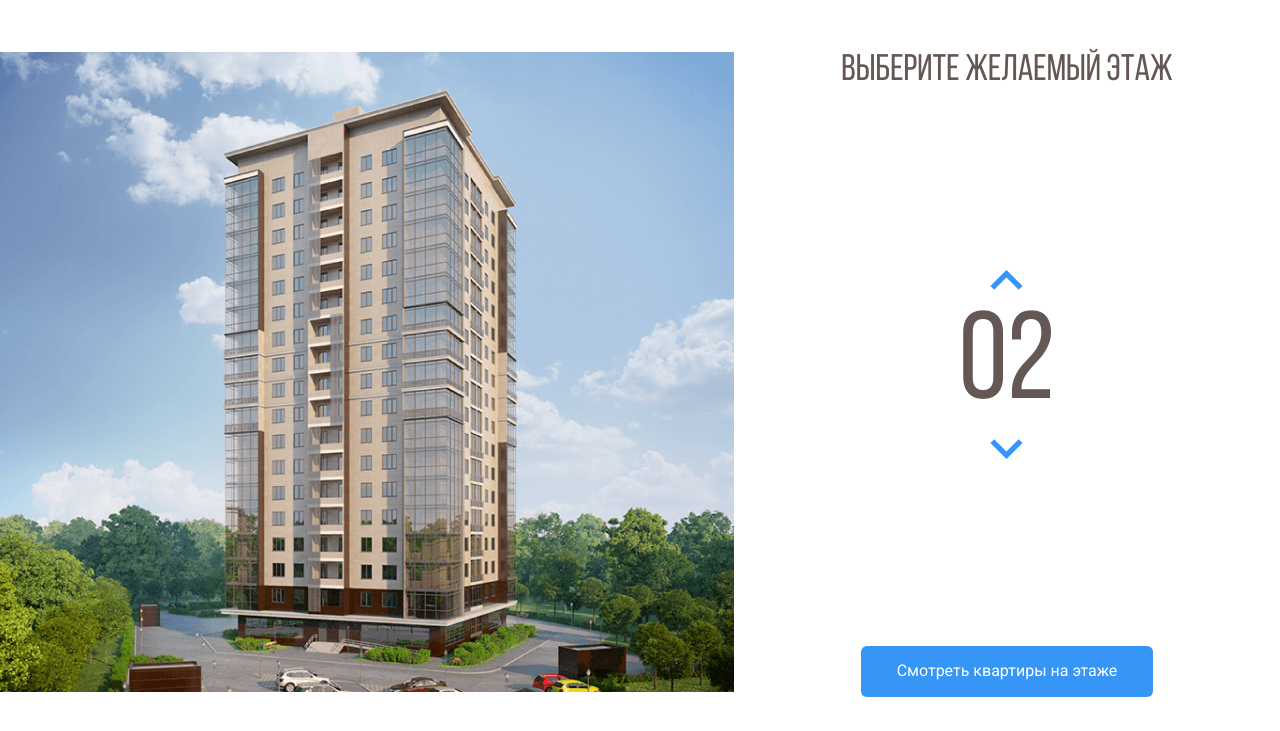
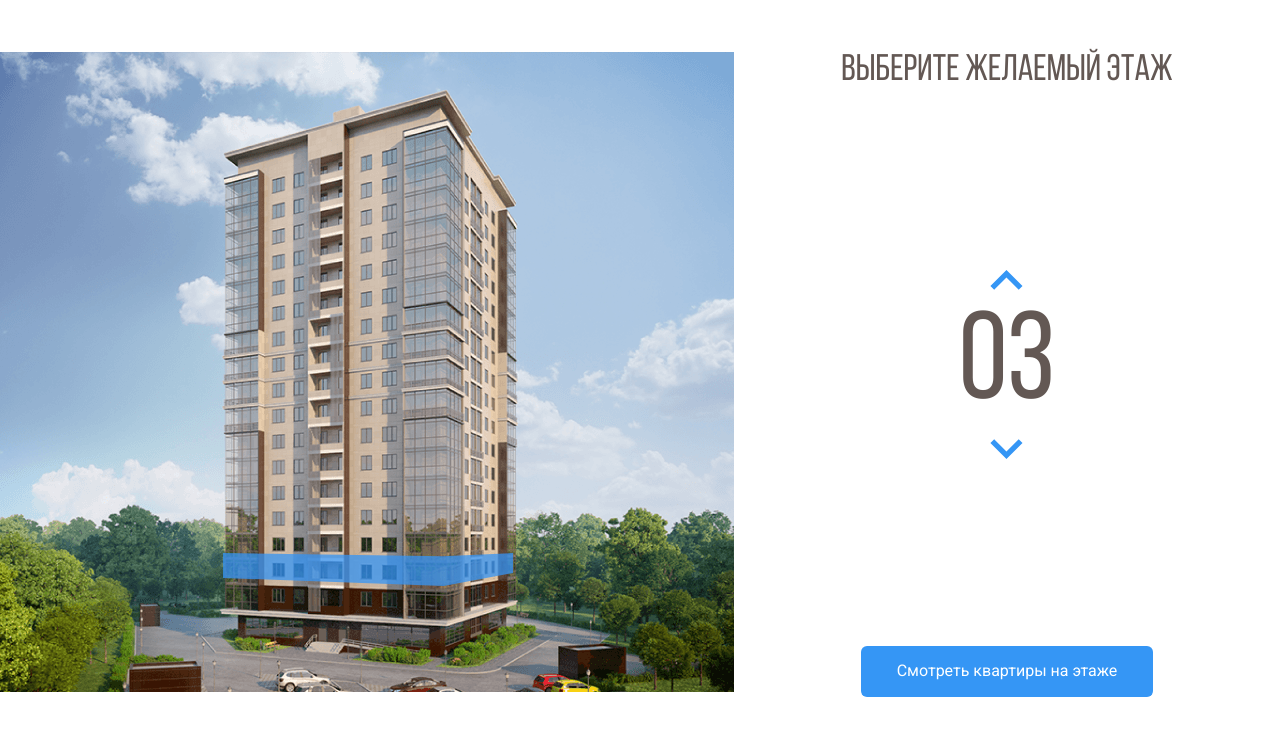
Before and after one commit to nichtiak/Melodi, a plain HTML site: page index.html in a window 1280 px wide. Both pictures are taken after a click on the button 1006 px from the left and 351 px from the top of the page. Shown: the part 69-800 px from the top of the page. Drawn offline with nearby package versions, Linux system fonts and the light colour scheme.

Commit message:
Add files via upload

```diff
--- a/css/style.css
+++ b/css/style.css
@@ -68,7 +68,7 @@ body {
     color: #fff;
 }
 .main {
-    min-width: 1280px;
+    max-width: 1280px;
     margin: auto;
     padding-top: 54px;
     display: flex;
@@ -86,6 +86,9 @@ body {
     cursor: pointer;
 }
 .home-image path:hover {
+    opacity: 1;
+}
+path.current-floor {
     opacity: 1;
 }
 .counter-group {
--- a/index.html
+++ b/index.html
@@ -8,8 +8,8 @@
     <link rel="preconnect" href="https://fonts.googleapis.com">
     <link rel="preconnect" href="https://fonts.gstatic.com" crossorigin>
     <link href="https://fonts.googleapis.com/css2?family=Roboto:wght@400;700&display=swap" rel="stylesheet">
+    <link rel="stylesheet" href="css/normalize.css">
     <link rel="stylesheet" href="css/style.css">
-    <link rel="stylesheet" href="css/normalize.css">
     <title>ЖК Мелодия</title>
 </head>
 
@@ -53,33 +53,41 @@
                     </pattern>
                     <image id="image0" width="740" height="640" xlink:href="img/home.png" />
                 </defs>
-                <path d="M222 527L442.8 535L512 521.3V543L443.5 562.7L222 551.7V527Z" fill="#3595F6"
+                <path data-floor="02" d="M222 527L442.8 535L512 521.3V543L443.5 562.7L222 551.7V527Z" fill="#3595F6"
                     fill-opacity="0.75" />
-                <path d="M223 526V501L443.3 504.3L513 501V521L443.7 534L223 526Z" fill="#3595F6" fill-opacity="0.75" />
-                <path d="M223 500V475H444H513V498L445 505L223 500Z" fill="#3595F6" fill-opacity="0.75" />
-                <path d="M223 476V451L444.3 447.3L512 454V476H444" fill="#3595F6" fill-opacity="0.75" />
-                <path d="M223 450V424L444.5 420.7L513 431.7V453L444 446.3L223 450Z" fill="#3595F6"
+                <path data-floor="03" d="M223 526V501L443.3 504.3L513 501V521L443.7 534L223 526Z" fill="#3595F6"
                     fill-opacity="0.75" />
-                <path d="M222 423V399.3L443 387L514 410V431.3L443 419L222 423Z" fill="#3595F6" fill-opacity="0.75" />
-                <path d="M222 401V376L444.2 359.7L514 388.3V409L443.7 387.3L222 401Z" fill="#3595F6"
+                <path data-floor="04" d="M223 500V475H444H513V498L445 505L223 500Z" fill="#3595F6"
                     fill-opacity="0.75" />
-                <path d="M222 376V351L444.5 330.7L514 367.3V388L442 359.3L222 376Z" fill="#3595F6"
+                <path data-floor="05" d="M223 476V451L444.3 447.3L512 454V476H444" fill="#3595F6" fill-opacity="0.75" />
+                <path data-floor="06" d="M223 450V424L444.5 420.7L513 431.7V453L444 446.3L223 450Z" fill="#3595F6"
                     fill-opacity="0.75" />
-                <path d="M222 350V326L445 301.3L514 345.3V367L444.7 329L222 350Z" fill="#3595F6" fill-opacity="0.75" />
-                <path d="M222 325V301L444.5 272.3L514 323.3V344L443.7 301.7L222 325Z" fill="#3595F6"
+                <path data-floor="07" d="M222 423V399.3L443 387L514 410V431.3L443 419L222 423Z" fill="#3595F6"
                     fill-opacity="0.75" />
-                <path d="M221 301V277L443.3 244L514 303.3V323L444 272.3L221 301Z" fill="#3595F6" fill-opacity="0.75" />
-                <path d="M222 276V252L443.2 217L513 281V302L444.3 243.7L222 276Z" fill="#3595F6" fill-opacity="0.75" />
-                <path d="M222 252V227L444.3 189L513 259.3V280L444 216L222 252Z" fill="#3595F6" fill-opacity="0.75" />
-                <path d="M222 226V201L442.8 157.3L513 236.3V259L444 185.7L222 226Z" fill="#3595F6"
+                <path data-floor="08" d="M222 401V376L444.2 359.7L514 388.3V409L443.7 387.3L222 401Z" fill="#3595F6"
                     fill-opacity="0.75" />
-                <path d="M223 202V177L443 129L513 214V237L442.3 157.7L223 202Z" fill="#3595F6" fill-opacity="0.75" />
-                <path d="M222 177V152L441.8 100L513 192.3V215L443.3 128.7L222 177Z" fill="#3595F6"
+                <path data-floor="09" d="M222 376V351L444.5 330.7L514 367.3V388L442 359.3L222 376Z" fill="#3595F6"
                     fill-opacity="0.75" />
-                <path d="M222 152V126L444 69.3L513 171V192L443.7 100.3L222 152Z" fill="#3595F6" fill-opacity="0.75" />
+                <path data-floor="10" d="M222 350V326L445 301.3L514 345.3V367L444.7 329L222 350Z" fill="#3595F6"
+                    fill-opacity="0.75" />
+                <path data-floor="11" d="M222 325V301L444.5 272.3L514 323.3V344L443.7 301.7L222 325Z" fill="#3595F6"
+                    fill-opacity="0.75" />
+                <path data-floor="12" d="M221 301V277L443.3 244L514 303.3V323L444 272.3L221 301Z" fill="#3595F6"
+                    fill-opacity="0.75" />
+                <path data-floor="13" d="M222 276V252L443.2 217L513 281V302L444.3 243.7L222 276Z" fill="#3595F6"
+                    fill-opacity="0.75" />
+                <path data-floor="14" d="M222 252V227L444.3 189L513 259.3V280L444 216L222 252Z" fill="#3595F6"
+                    fill-opacity="0.75" />
+                <path data-floor="15" d="M222 226V201L442.8 157.3L513 236.3V259L444 185.7L222 226Z" fill="#3595F6"
+                    fill-opacity="0.75" />
+                <path data-floor="16" d="M223 202V177L443 129L513 214V237L442.3 157.7L223 202Z" fill="#3595F6"
+                    fill-opacity="0.75" />
+                <path data-floor="17" d="M222 177V152L441.8 100L513 192.3V215L443.3 128.7L222 177Z" fill="#3595F6"
+                    fill-opacity="0.75" />
+                <path data-floor="18" d="M222 152V126L444 69.3L513 171V192L443.7 100.3L222 152Z" fill="#3595F6"
+                    fill-opacity="0.75" />
 
             </svg>
-
         </div>
         <div class="main-info">
             <h2 class="main-title">Выберите желаемый этаж</h2>
@@ -89,7 +97,7 @@
                 </button>
 
                 <span class="counter">02</span>
-                <button class="counter-button counter-up">
+                <button class="counter-button counter-down">
                     <img class="counter-arrow counter-arrow-down" src="img/arrow.svg" alt="">
                 </button>
                 <button class="counter-button counter-down"></button>
@@ -97,7 +105,11 @@
             <button class="button button-primary">Смотреть квартиры на этаже</button>
         </div>
     </main>
-
+    <script src="https://code.jquery.com/jquery-3.6.0.min.js"
+        integrity="sha256-/xUj+3OJU5yExlq6GSYGSHk7tPXikynS7ogEvDej/m4="
+        crossorigin="anonymous"
+        ></script>
+    <script src="js/main.js"></script>
 </body>
 
 </html>
--- /dev/null
+++ b/js/main.js
@@ -0,0 +1,39 @@
+$(document).ready(function () {
+  var currentFloor = 2; // текущий этаж
+  var floorPath = $(".home-image path");
+  var counterUp = $('.counter-up');
+  var counterDown = $(".counter-down");
+
+  // функция при наведении на этаж
+  floorPath.on("mouseover", function () {
+    floorPath.removeClass("current-floor"); // удаляем активный класс у этажа
+    currentFloor = $(this).attr("data-floor"); // получаем значение ттекущего
+    $('.counter').text(currentFloor); // записываем значение этажа в счетчик справа
+  });
+
+  counterUp.on("click", function () { // отслеживаем клик по кнопке вверх
+    if (currentFloor < 18) { // проверяем значение этажа не больше 18
+      currentFloor++;
+      usCurrentFloor = currentFloor.toLocaleString("en-US", {
+        minimumIntegerDigits: 2,
+        useGrouping: false // формат на 01 а не на 1
+      });
+      $('.counter').text(usCurrentFloor); // записываем значени этажа в счётчик справа
+      floorPath.removeClass("current-floor"); // удаляем активный класс у этажей
+      $(`[data-floor=${usCurrentFloor}]`).toggleClass("current-floor"); // подсвечиваем текущий этаж
+    }
+  });
+
+  counterDown.on('click', function () {
+    if ( currentFloor > 2 ) {
+      currentFloor--;
+      usCurrentFloor = currentFloor.toLocaleString("en-US", {
+        minimumIntegerDigits: 2,
+        useGrouping: false
+      });
+      $('.counter').text(usCurrentFloor);
+      floorPath.removeClass("current-floor");
+      $(`[data-floor=${usCurrentFloor}]`).toggleClass("current-floor");
+    }
+  });
+});
```
